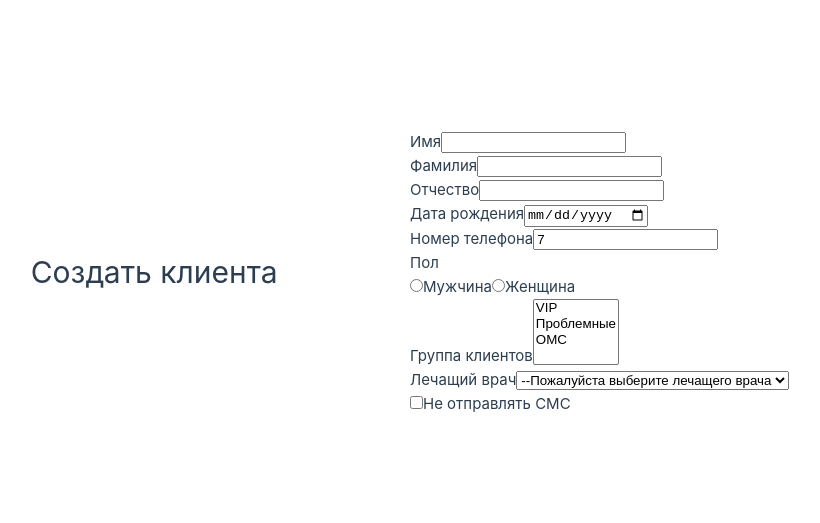
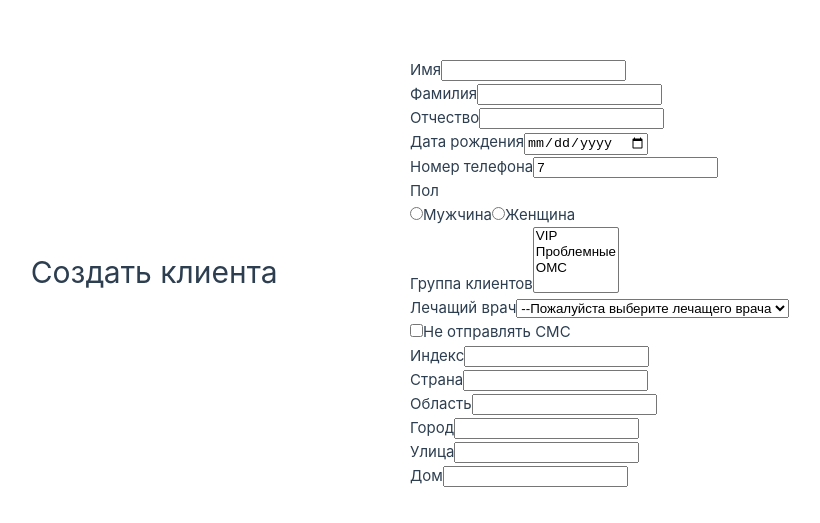
Before and after one commit to NikitaLejnev/med-client-form, a Vue app: page / in a window 1280 px wide. Shown: the part 127-650 px from the top of the page, without its empty margins (230-1050 px from the left). Built offline with nearby package versions, Linux system fonts and the light colour scheme.

Commit message:
Add adress form component

```diff
--- a/src/components/ClientForm.vue
+++ b/src/components/ClientForm.vue
@@ -1,5 +1,6 @@
 <script setup>
 import PersonalDataFields from './subcomponents/PersonalDataFields.vue';
+import AdressFields from './subcomponents/AdressFields.vue';
 </script>
 
 <template>
@@ -9,5 +10,6 @@ import PersonalDataFields from './subcomponents/PersonalDataFields.vue';
 
   <main>
     <PersonalDataFields />
+    <AdressFields />
   </main>
 </template>
--- /dev/null
+++ b/src/components/subcomponents/AdressFields.vue
@@ -0,0 +1,28 @@
+<script setup></script>
+
+<template>
+  <div class="field">
+    <label for="zip-code">Индекс</label>
+    <input type="text" id="zip-code" name="zip-code" />
+  </div>
+  <div class="field">
+    <label for="country">Страна</label>
+    <input type="text" id="country" name="country" />
+  </div>
+  <div class="field">
+    <label for="region">Область</label>
+    <input type="text" id="region" name="region" />
+  </div>
+  <div class="field">
+    <label for="city">Город</label>
+    <input type="text" id="city" name="city" required />
+  </div>
+  <div class="field">
+    <label for="street">Улица</label>
+    <input type="text" id="street" name="street" />
+  </div>
+  <div class="field">
+    <label for="house">Дом</label>
+    <input type="text" id="house" name="house" />
+  </div>
+</template>
```
